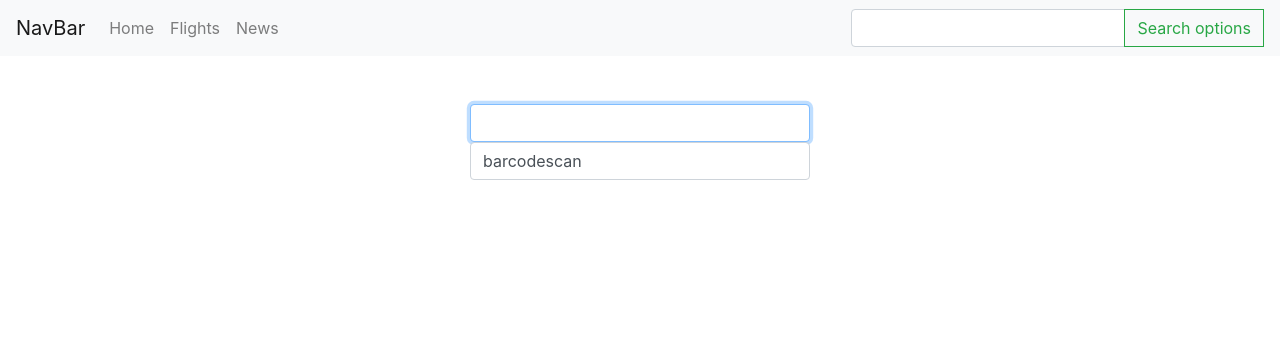
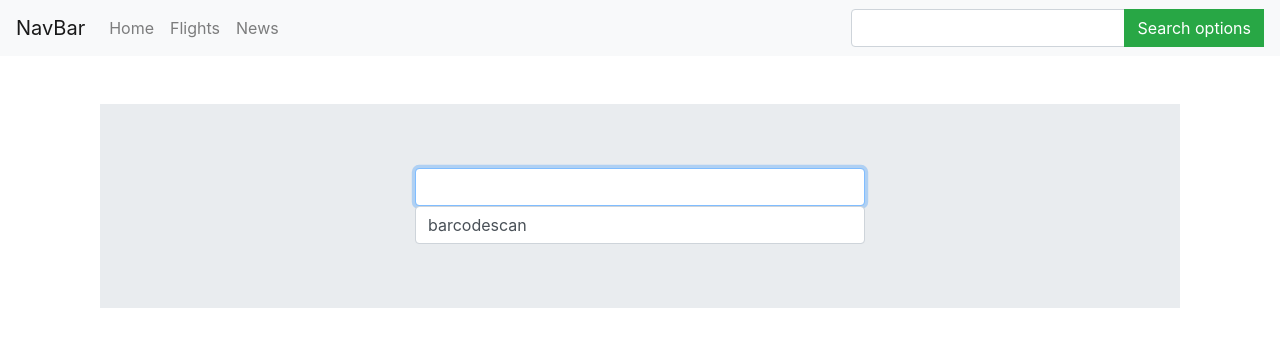
Before and after one commit to myrell8/Proftaak2, a PHP site: page / in a window 1280 px wide. Shown: the top 347 px of the page. Run offline with PHP 8.4, Linux system fonts and the light colour scheme; some libraries are stand-ins or nearby versions.

Commit message:
another update

```diff
--- a/index.php
+++ b/index.php
@@ -20,7 +20,7 @@
 <div class="input-group">
 		  <input type="text" class="form-control" aria-label="Text input with dropdown button">
 		  <div class="input-group-append">
-		    <button class="btn btn-outline-success" type="button" data-toggle="dropdown" aria-haspopup="true" aria-expanded="false">Search options</button>
+		    <button class="btn btn-success" type="button" data-toggle="dropdown" aria-haspopup="true" aria-expanded="false">Search options <span class="caret"></span></button>
 		    <div class="dropdown-menu">
 		      <a class="dropdown-item" href="#">Filter op stad</a>
 		      <a class="dropdown-item" href="#">Filter op land</a>
@@ -37,10 +37,11 @@
 
 <div class="container">
  	<div class="col-xs-12 mx-auto">
-	 <div class="col-sm-4 mx-auto m-5">
+	 <div class="col-sm-12 mx-auto m-5">
 	 <div class="d-flex flex-column justify-content-center mt-5">
-	 	<input id="userInput" class="form-control" type="text"  autofocus/>
-		<input id="scannerInput" class="form-control" type="text" value="barcodescan" autofocus/>
+	 <div class="jumbotron jumbotron-fluid" id="scanner">
+	 	<input id="userInput" class="form-control col-sm-5 mx-auto" type="text"  autofocus/>
+		<input id="scannerInput" class="form-control col-sm-5 mx-auto" type="text" value="barcodescan" autofocus/></div>
 	 </div>
 	</div>
     <div class="card-columns container-cards">
@@ -67,7 +68,7 @@
   <div class="modal-dialog" role="document">
     <div class="modal-content">
       <div class="modal-header">
-        <h5 class="modal-title">Modal title</h5>
+        <h5 class="modal-title"></h5>
         <button type="button" class="close" data-dismiss="modal" aria-label="Close">
           <span aria-hidden="true">&times;</span>
         </button>
@@ -76,7 +77,6 @@
 			<svg id="barcode"></svg>
       </div>
       <div class="modal-footer">
-        <button type="button" class="btn btn-primary">Save changes</button>
         <button type="button" class="btn btn-secondary" data-dismiss="modal">Close</button>
       </div>
     </div>
--- a/js/main.js
+++ b/js/main.js
@@ -91,6 +91,7 @@ function mustache(data, template, outerTemplate) {
 }
 
 $(document).ready(function(){
+	$('#scanner').tooltip("show");
 	$(document).on("click","#closeModal", function(){
 		$("#myModal").modal("hide");
 	});
```
